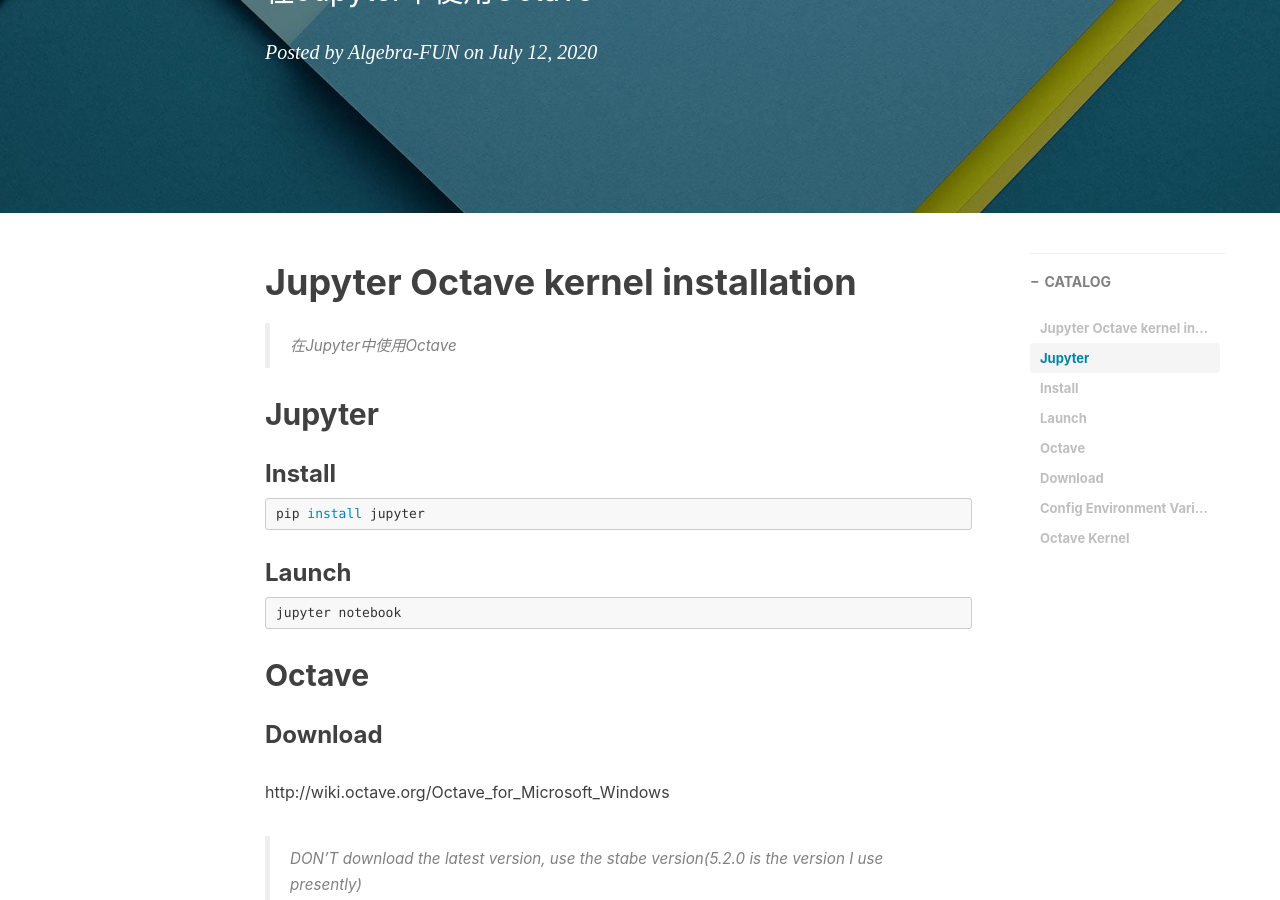
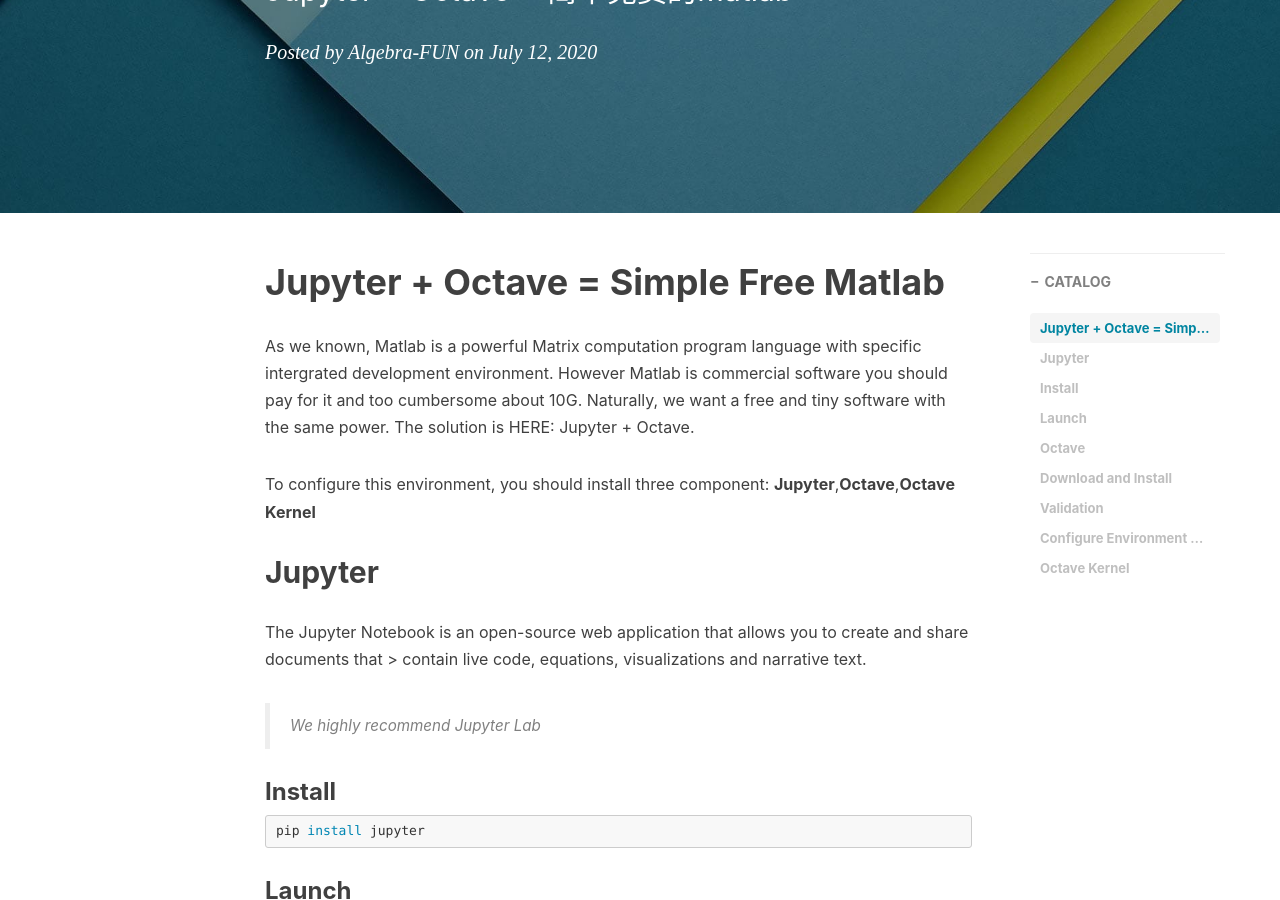
Before and after one commit to Algebra-FUN/algebra-fun.github.io, a Jekyll site: the page built from _posts/2020-7-12-Jupyter-Octave_Kernel.md, in a window 1280 px wide and 900 px high, scrolled down 370 px. Built offline with Jekyll 4.4.1, drawn with Linux system fonts in a browser that asks for light colours; nearby versions of some CDN libraries; comment, search, counter and statistics services are not loaded; some of the changed text lies outside the part shown.

Commit message:
amend the post about octave

````diff
--- a/_posts/2020-7-12-Jupyter-Octave_Kernel.md
+++ b/_posts/2020-7-12-Jupyter-Octave_Kernel.md
@@ -1,7 +1,7 @@
 ---
 layout:     post
-title:      Jupyter Octave kernel installation
-subtitle:   在Jupyter中使用Octave
+title:      Jupyter + Octave = Simple Free Matlab
+subtitle:   Jupyter + Octave = 简单免费的Matlab
 date:       2020-7-12
 author:     Algebra-FUN
 header-img: img/tag-bg-o.jpg
@@ -12,11 +12,16 @@
     - Jupyter
 ---
 
-# Jupyter Octave kernel installation
+# Jupyter + Octave = Simple Free Matlab
+As we known, Matlab is a powerful Matrix computation program language with specific intergrated development environment. However Matlab is commercial software you should pay for it and too cumbersome about 10G. Naturally, we want a free and tiny software with the same power. The solution is HERE: Jupyter + Octave.
 
-> 在Jupyter中使用Octave
+To configure this environment, you should install three component: **Jupyter**,**Octave**,**Octave Kernel**
 
 ## Jupyter
+The Jupyter Notebook is an open-source web application that allows you to create and share documents that > contain live code, equations, visualizations and narrative text.
+
+> We highly recommend Jupyter Lab
+
 ### Install
 ```shell
 pip install jupyter
@@ -28,20 +33,33 @@
 ```
 
 ## Octave
-### Download
-http://wiki.octave.org/Octave_for_Microsoft_Windows
 
-> DON'T download the latest version, use the stabe version(5.2.0 is the version I use presently)
+* Octave is **free** software licensed under the [GNU General Public License (GPL)](https://www.gnu.org/software/octave/license.html).
+* The Octave syntax is largely compatible with Matlab.
 
-### Config Environment Variables
+### Download and Install
 
-add location to `PATH`
+Follow the link to download and install. http://wiki.octave.org/Octave_for_Microsoft_Windows
+
+> DON'T download the latest version, use the stable version(5.2.0 is the version I use presently)
+
+### Validation
+```shell
+octave --version
+```
+
+### Configure Environment Variables
+
+Add location to `PATH`
 
 ## Octave Kernel
+
+Run the following command directly.
+
 ```shell
 pip install metakernel
 pip install octave_kernel
 python -m octave_kernel install
 ```
 
-Finally, you can use `octave` in jupyter.
+Finally, you can use `octave` in Jupyter.
````
